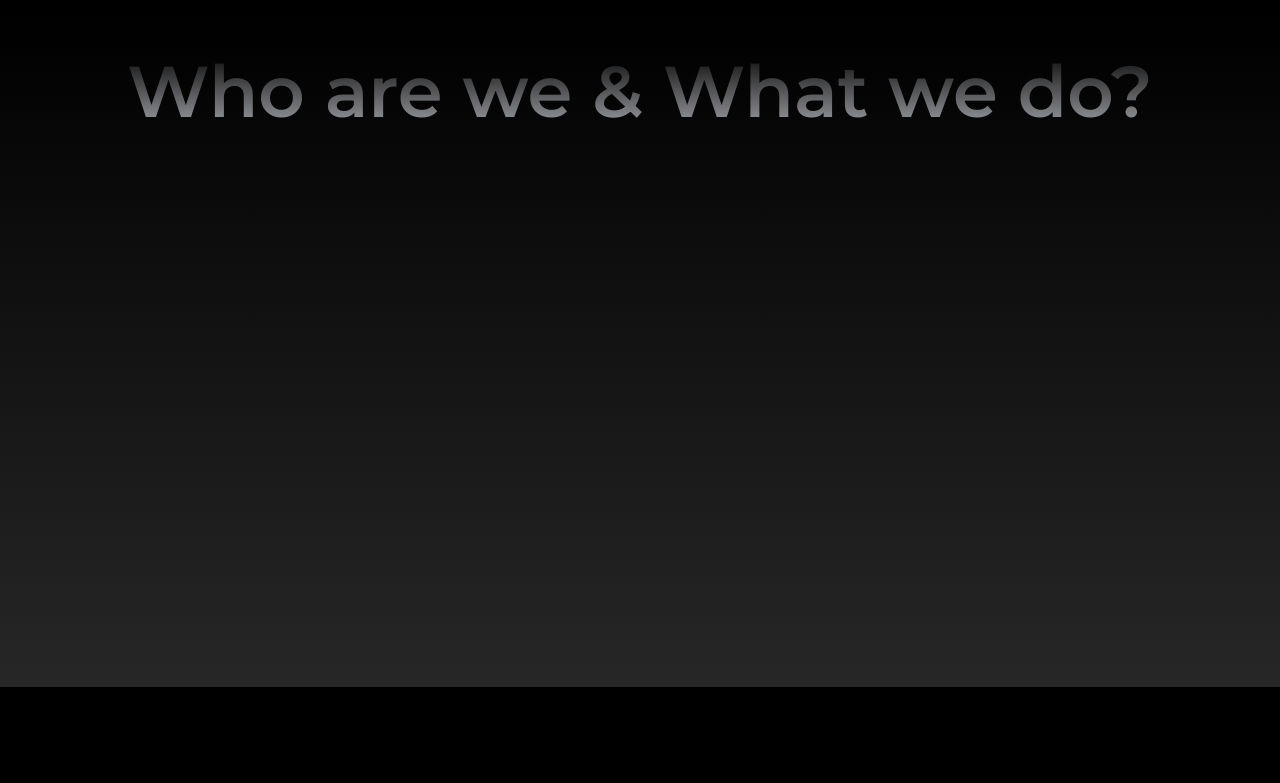
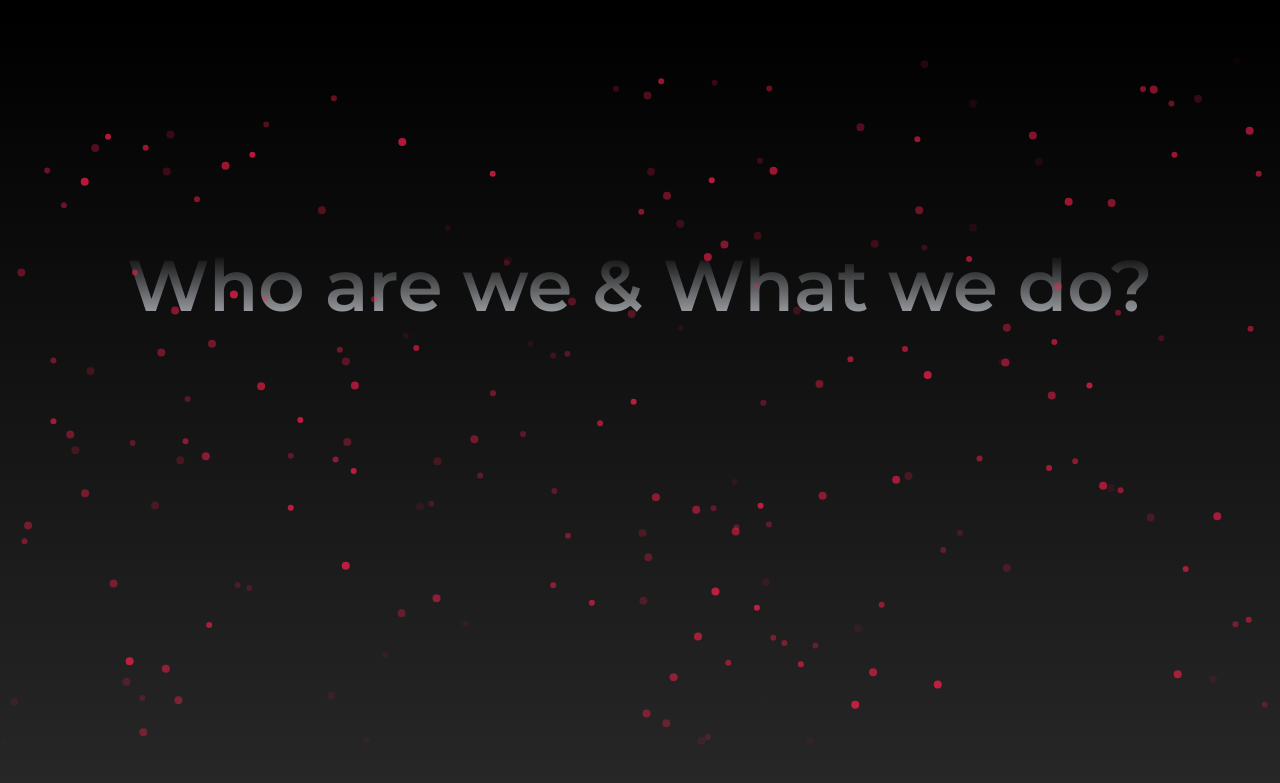
Before and after one commit to ritik07/besa, a Next.js app: page / in a window 1280 px wide. Shown: the part 1685-2468 px from the top of the page. Before the commit the page ends 2372 px from the top, so only its background shows below. Built offline with nearby package versions, Linux system fonts and the light colour scheme.

Commit message:
added cover and about breief

```diff
--- a/src/app/page.tsx
+++ b/src/app/page.tsx
@@ -7,7 +7,6 @@ import TextRevealByWord from "@/components/magicui/text-reveal";
 import Image from "next/image";
 import Ripple from "@/components/magicui/ripple";
 import HomePage from "@/pages/home/page";
-import AboutBrief from "@/components/about-brief/aboutBrief";
 
 export default function Home() {
   // const [color, setColor] = useState("#ffffff");
@@ -31,9 +30,6 @@ export default function Home() {
   return (
     <div>
       <HomePage />
-      <div>
-        <AboutBrief />
-      </div>
     </div>
   );
 }
--- a/src/components/about-brief/aboutBrief.tsx
+++ b/src/components/about-brief/aboutBrief.tsx
@@ -1,13 +1,27 @@
+"use client";
 import React from "react";
 import { Row, Col } from "antd";
 import CSS from "./aboutBrief.module.scss"; // SCSS module import
 import Meteors from "../magicui/meteors";
+import Particles from "../magicui/particles";
 
 const AboutBrief = () => {
+  const color = "#FF204E";
+
   return (
     <div className={CSS.about_brief_container}>
+      <div className="relative flex h-[86.6vh] w-full flex-col items-center justify-center overflow-hidden rounded-lg">
+        <Particles
+          className="absolute inset-0"
+          quantity={200}
+          ease={10}
+          size={3}
+          staticity={10}
+          color={color}
+          refresh={true}
+        />
         <span
-        className="pointer-events-none whitespace-pre-wrap bg-gradient-to-b
+          className="mt-72 pointer-events-none whitespace-pre-wrap bg-gradient-to-b
        from-black to-gray-300/80 bg-clip-text text-center text-7xl
        font-semibold leading-none text-transparent dark:from-white dark:to-slate-900/10"
         >
@@ -18,29 +32,31 @@ const AboutBrief = () => {
             <div className={CSS.about_content}>
               <p className={CSS.about_text}>
                 Besa Marketing Solutions, a media communications agency based in
-              India. We understand the importance of a brand's online presence.
-              We get to know them and their target audiences intimately, then we
-              create, develop, and communicate brands and their messages in an
-              impactful & engaging way on their social media platforms.
+                India. We understand the importance of a brand's online
+                presence. We get to know them and their target audiences
+                intimately, then we create, develop, and communicate brands and
+                their messages in an impactful & engaging way on their social
+                media platforms.
               </p>
 
               <p className={CSS.about_text}>
-              BESA designs and implements a social media marketing campaign for
-              its clients in such a way that adds value to potential and
+                BESA designs and implements a social media marketing campaign
+                for its clients in such a way that adds value to potential and
                 existing stakeholders and does not look like a mere company
                 pushing product.
               </p>
 
               <p className={CSS.about_text}>
-              The best way for us to tell you our story is through the projects
-              that we deliver for our clients – the following pages will show a
-              brief about us, our services, and some of the best creative – we
-              hope you like it!
+                The best way for us to tell you our story is through the
+                projects that we deliver for our clients – the following pages
+                will show a brief about us, our services, and some of the best
+                creative – we hope you like it!
               </p>
             </div>
           </Col>
         </Row>
       </div>
+    </div>
   );
 };
 
--- a/src/pages/home/page.tsx
+++ b/src/pages/home/page.tsx
@@ -1,3 +1,4 @@
+import AboutBrief from "@/components/about-brief/aboutBrief";
 import Cover from "@/components/cover/cover";
 import React from "react";
 
@@ -5,6 +6,9 @@ const HomePage = () => {
   return (
     <div>
       <Cover />
+      <div>
+        <AboutBrief />
+      </div>
     </div>
   );
 };
```
Lines whose indentation alone changed are shown as unchanged.
